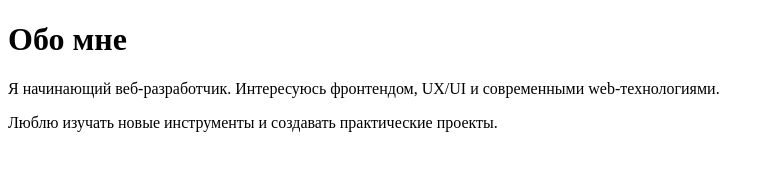
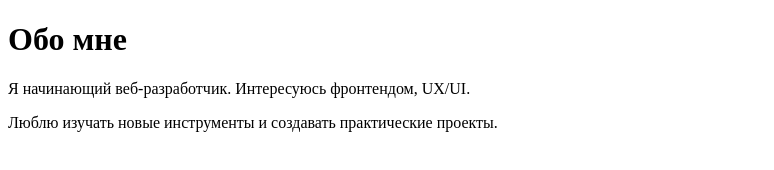
Before and after one commit to tolikNyash/profile-site, a plain HTML site: page index.html in a window 1280 px wide. Shown: the whole page, without its empty margins (0-774 px from the left). Drawn offline with Linux system fonts and the light colour scheme.

```diff
--- a/index.html
+++ b/index.html
@@ -6,7 +6,7 @@
 </head>
 <body>
     <h1>Обо мне</h1>
-    <p>Я начинающий веб-разработчик. Интересуюсь фронтендом, UX/UI и современными web-технологиями.</p>
+    <p>Я начинающий веб-разработчик. Интересуюсь фронтендом, UX/UI.</p>
     <p>Люблю изучать новые инструменты и создавать практические проекты.</p>
 </body>
 </html>
```
